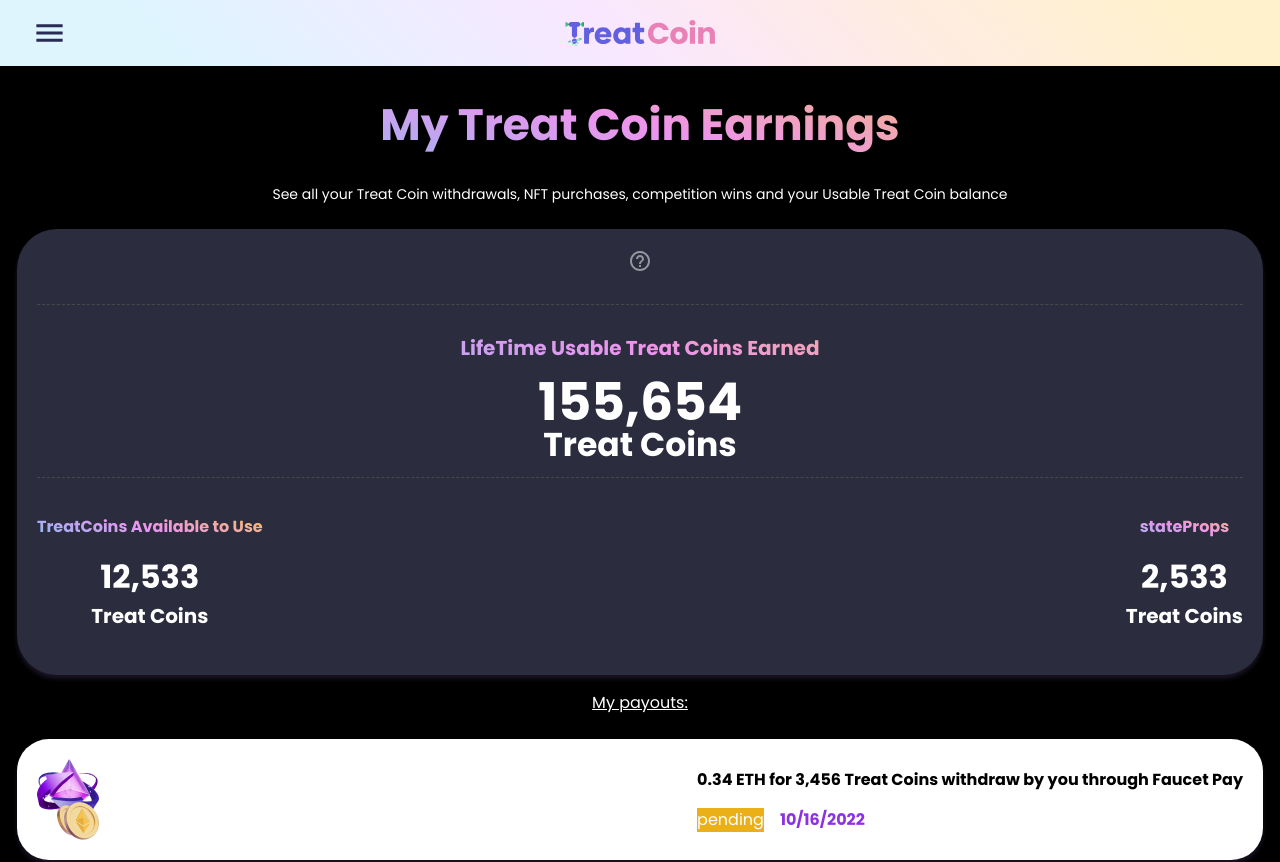
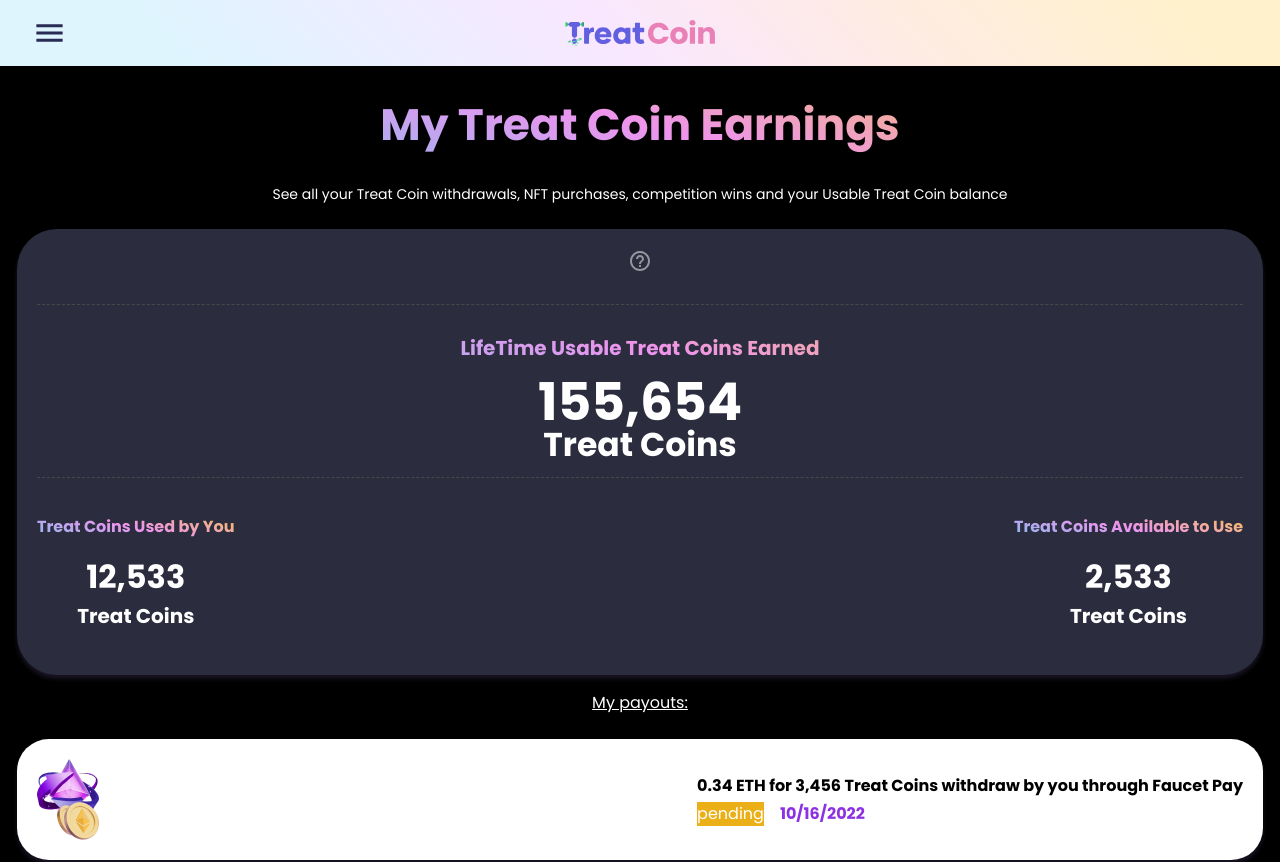
Before and after one commit to nikita0317/Ron, a React (Create React App) app: page /reset in a window 1280 px wide. Shown: the top 862 px of the page. Built offline with nearby package versions, Linux system fonts and the light colour scheme.

Commit message:
Fix style in payouts

```diff
--- a/src/components/PayoutCard.tsx
+++ b/src/components/PayoutCard.tsx
@@ -43,7 +43,7 @@
             fontWeight={700}
             textAlign="left"
             fontSize={16}
-            mb={2}
+            mb={0.5}
           >
             {content.content}
           </Typography>
--- a/src/components/TreatState.tsx
+++ b/src/components/TreatState.tsx
@@ -87,7 +87,7 @@
             textAlign="center"
             fontSize={16}
           >
-            TreatCoins Available to Use
+            Treat Coins Used by You
           </Typography>
           <Typography
             fontWeight="700"
@@ -114,7 +114,7 @@
             textAlign="center"
             fontSize={16}
           >
-            {state.availableTitle}
+            Treat Coins Available to Use
           </Typography>
           <Typography
             fontWeight="700"
```
